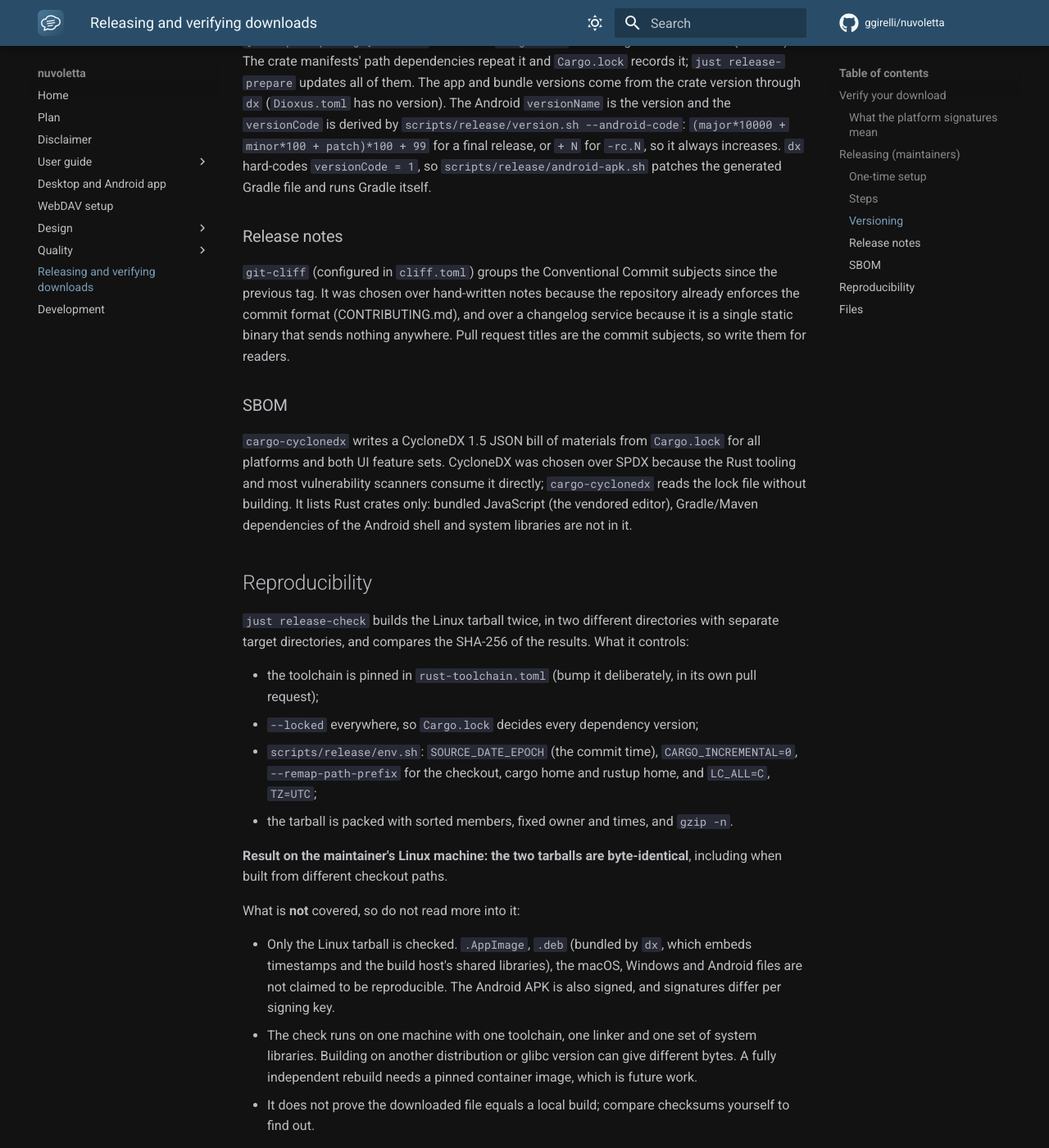
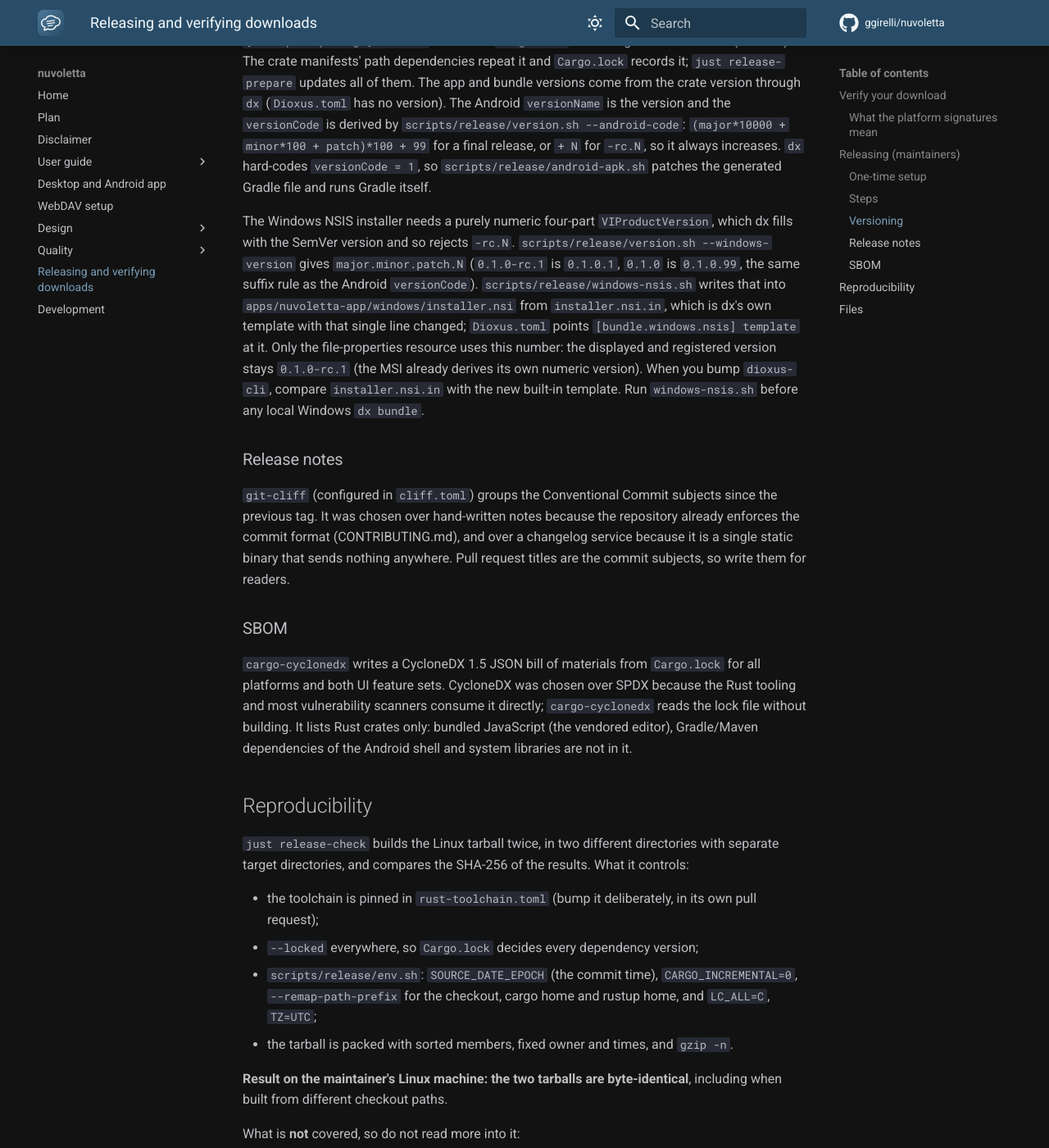
Before and after one commit to ggirelli/nuvoletta, an MkDocs documentation site: the page built from docs/RELEASING.md, in a window 1280 px wide and 1400 px high, scrolled down 2847 px. Shown: the whole window at 82% size. Built offline with MkDocs 1.6.1 and Material for MkDocs 9.7.7, drawn with Linux system fonts in a browser that asks for light colours; plug-ins that fetch from the network failed and are left out; some of the changed text lies outside the part shown.

Commit message:
fix(release): portable version parsing, numeric NSIS version, AppImage without SOURCE_DATE_EPOCH (#37)
Fixes the three failures of the v0.1.0-rc.1 Release run.

- macOS: `version.sh` used a GNU-only braced sed range; now awk.
`prepare.sh` uses `sed -i.bak` (portable).
- Windows: NSIS `VIProductVersion` must be X.X.X.X. Added `version.sh
--windows-version` (0.1.0-rc.1 -> 0.1.0.1, final -> 0.1.0.99, same
suffix rule as the Android versionCode) and a dx NSIS template
(`apps/nuvoletta-app/windows/installer.nsi.in`, dx's own with one line
changed) rendered by `scripts/release/windows-nsis.sh`. Displayed
version is unchanged.
- Linux: `unset SOURCE_DATE_EPOCH` for the dx AppImage/deb step only;
the tarball stays reproducible (`just release-check` identical).
- docs/RELEASING.md: Versioning and Reproducibility updated.

Dry run (workflow_dispatch on this branch, all jobs green):
https://github.com/ggirelli/nuvoletta/actions/runs/44121636881

🤖 Generated with [Claude Code](https://claude.com/claude-code)

Co-authored-by: Claude Opus 5.5 <noreply@anthropic.com>

```diff
--- a/docs/RELEASING.md
+++ b/docs/RELEASING.md
@@ -118,6 +118,17 @@ derived by `scripts/release/version.sh --android-code`: `(major*10000 + minor*10
 for a final release, or `+ N` for `-rc.N`, so it always increases. `dx` hard-codes `versionCode = 1`,
 so `scripts/release/android-apk.sh` patches the generated Gradle file and runs Gradle itself.
 
+The Windows NSIS installer needs a purely numeric four-part `VIProductVersion`, which dx fills with
+the SemVer version and so rejects `-rc.N`. `scripts/release/version.sh --windows-version` gives
+`major.minor.patch.N` (`0.1.0-rc.1` is `0.1.0.1`, `0.1.0` is `0.1.0.99`, the same suffix rule as the
+Android `versionCode`). `scripts/release/windows-nsis.sh` writes that into
+`apps/nuvoletta-app/windows/installer.nsi` from `installer.nsi.in`, which is dx's own template with
+that single line changed; `Dioxus.toml` points `[bundle.windows.nsis] template` at it. Only the
+file-properties resource uses this number: the displayed and registered version stays `0.1.0-rc.1`
+(the MSI already derives its own numeric version). When you bump `dioxus-cli`, compare
+`installer.nsi.in` with the new built-in template. Run `windows-nsis.sh` before any local Windows
+`dx bundle`.
+
 ### Release notes
 
 `git-cliff` (configured in `cliff.toml`) groups the Conventional Commit subjects since the previous
@@ -149,9 +160,10 @@ built from different checkout paths.
 
 What is **not** covered, so do not read more into it:
 
-- Only the Linux tarball is checked. `.AppImage`, `.deb` (bundled by `dx`, which embeds timestamps
-  and the build host's shared libraries), the macOS, Windows and Android files are not claimed to be
-  reproducible. The Android APK is also signed, and signatures differ per signing key.
+- Only the Linux tarball is reproducible and checked. The release workflow builds the `.AppImage`
+  and `.deb` with `SOURCE_DATE_EPOCH` unset, because linuxdeploy's `mksquashfs` aborts when it is set.
+  Those two (bundled by `dx`, which embeds timestamps and the build host's shared libraries) and
+  the macOS, Windows and Android files are not claimed to be reproducible. The Android APK is also signed, and signatures differ per signing key.
 - The check runs on one machine with one toolchain, one linker and one set of system libraries.
   Building on another distribution or glibc version can give different bytes. A fully independent
   rebuild needs a pinned container image, which is future work.
```
Also changed, not shown: 7 other files.
